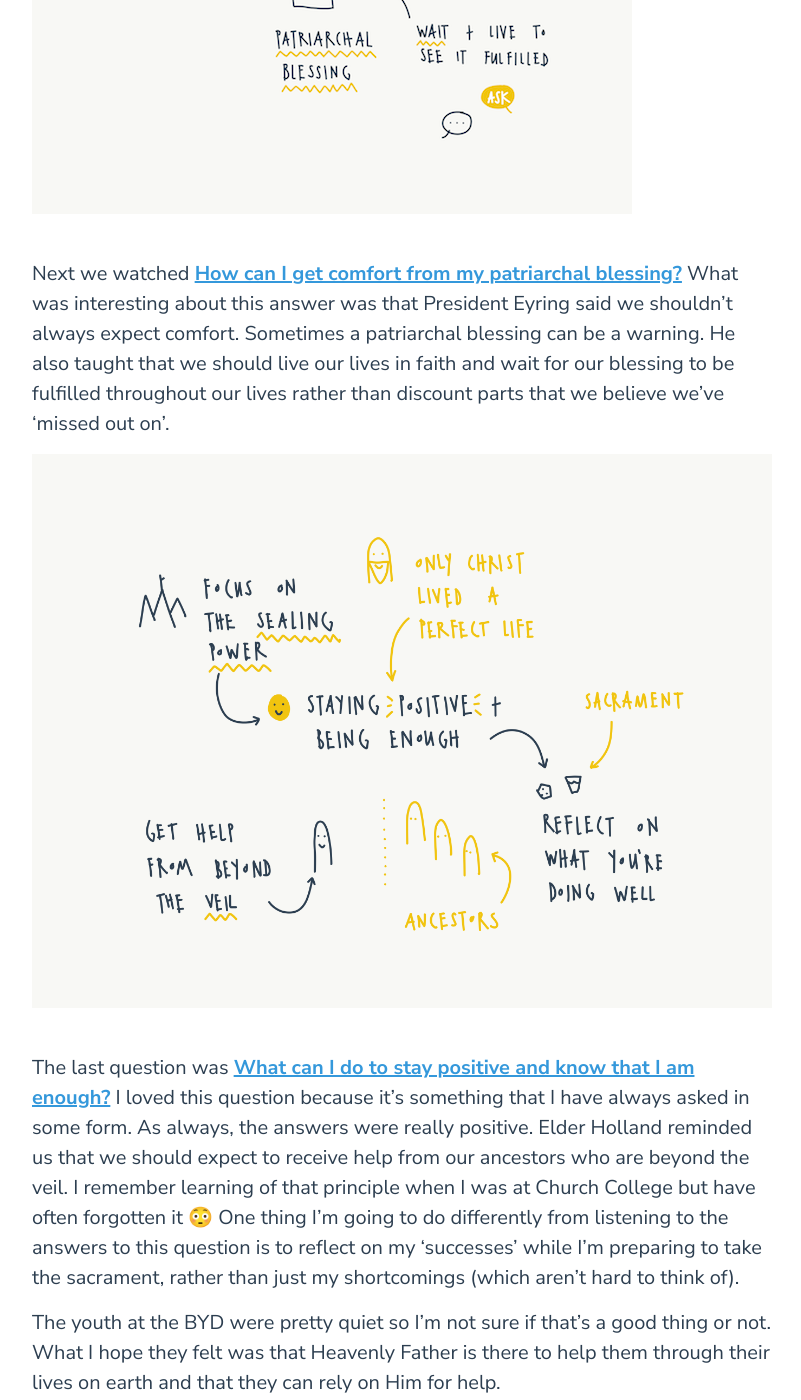
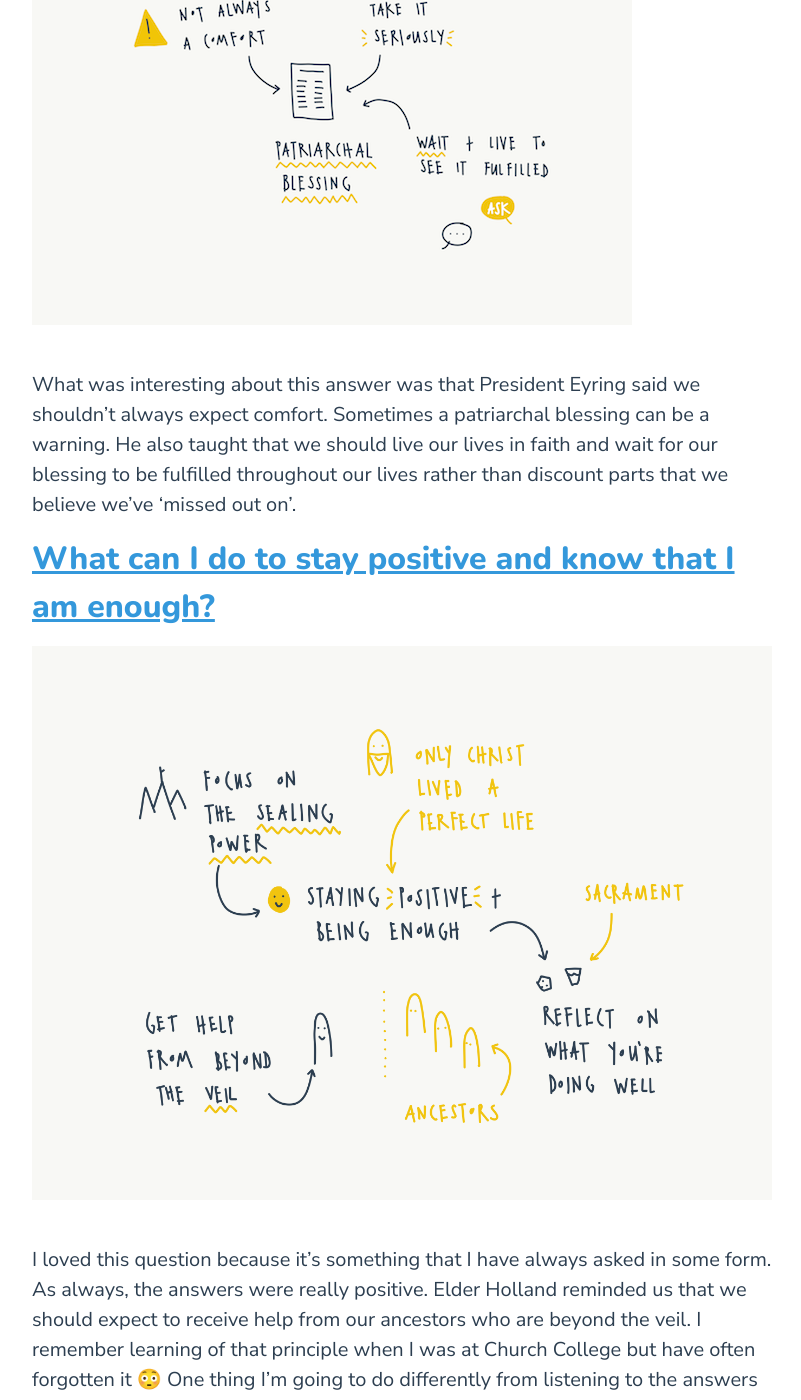
Before and after one commit to blairrorani/curious-workmanship, a Jekyll site: the page built from _posts/2017-06-20-byd-june-17.markdown, in a window 1280 px wide and 1400 px high, scrolled down 1679 px. Shown: the whole window, without its empty margins (238-1039 px from the left). Built offline with Jekyll 4.4.1, drawn with Linux system fonts in a browser that asks for light colours; our own code applies the rules of GitHub Pages for plain Markdown files.

Commit message:
Updated Byd June 17

```diff
--- a/_posts/2017-06-20-byd-june-17.markdown
+++ b/_posts/2017-06-20-byd-june-17.markdown
@@ -19,14 +19,17 @@
 ## [How can I feel the Holy Ghost more often?](https://www.lds.org/broadcasts/face-to-face/eyring-holland?lang=eng#00:27:14)
 ![pray-listen-600.png](/uploads/pray-listen-600.png)
 
- What stood out to me was being quiet inside as in asking, but then trying to silence our own thoughts so that we can listen to and feel the Holy Ghost speaking to us. One of the councillors in the bishopric explained that often we'll receive clarifying thoughts as well as peaceful feelings. They compliment each other and can give us confidence about what we believe we're receiving. I liked how President Eyring explained that he visualises himself approaching God on His throne and being willing to receive whatever answer He gives him.
+What stood out to me was being quiet inside as in asking, but then trying to silence our own thoughts so that we can listen to and feel the Holy Ghost speaking to us. One of the councillors in the bishopric explained that often we'll receive clarifying thoughts as well as peaceful feelings. They compliment each other and can give us confidence about what we believe we're receiving. I liked how President Eyring explained that he visualises himself approaching God on His throne and being willing to receive whatever answer He gives him.
+
+## [How can I get comfort from my patriarchal blessing?](https://www.lds.org/broadcasts/face-to-face/eyring-holland?lang=eng#00:46:48)
 
 ![patriarchal-blessing-600.png](/uploads/patriarchal-blessing-600.png)
 
-Next we watched [How can I get comfort from my patriarchal blessing?](https://www.lds.org/broadcasts/face-to-face/eyring-holland?lang=eng#00:46:48) What was interesting about this answer was that President Eyring said we shouldn't always expect comfort. Sometimes a patriarchal blessing can be a warning. He also taught that we should live our lives in faith and wait for our blessing to be fulfilled throughout our lives rather than discount parts that we believe we've 'missed out on'.
+What was interesting about this answer was that President Eyring said we shouldn't always expect comfort. Sometimes a patriarchal blessing can be a warning. He also taught that we should live our lives in faith and wait for our blessing to be fulfilled throughout our lives rather than discount parts that we believe we've 'missed out on'.
 
+## [What can I do to stay positive and know that I am enough?](https://www.lds.org/broadcasts/face-to-face/eyring-holland?lang=eng#01:12:45)
 ![staying-positive-600.png](/uploads/staying-positive-600.png)
 
-The last question was [What can I do to stay positive and know that I am enough?](https://www.lds.org/broadcasts/face-to-face/eyring-holland?lang=eng#01:12:45) I loved this question because it's something that I have always asked in some form. As always, the answers were really positive. Elder Holland reminded us that we should expect to receive help from our ancestors who are beyond the veil. I remember learning of that principle when I was at Church College but have often forgotten it 😳 One thing I'm going to do differently from listening to the answers to this question is to reflect on my 'successes' while I'm preparing to take the sacrament, rather than just my shortcomings (which aren't hard to think of).
+I loved this question because it's something that I have always asked in some form. As always, the answers were really positive. Elder Holland reminded us that we should expect to receive help from our ancestors who are beyond the veil. I remember learning of that principle when I was at Church College but have often forgotten it 😳 One thing I'm going to do differently from listening to the answers to this question is to reflect on my 'successes' while I'm preparing to take the sacrament, rather than just my shortcomings (which aren't hard to think of).
 
 The youth at the BYD were pretty quiet so I'm not sure if that's a good thing or not. What I hope they felt was that Heavenly Father is there to help them through their lives on earth and that they can rely on Him for help.
```
